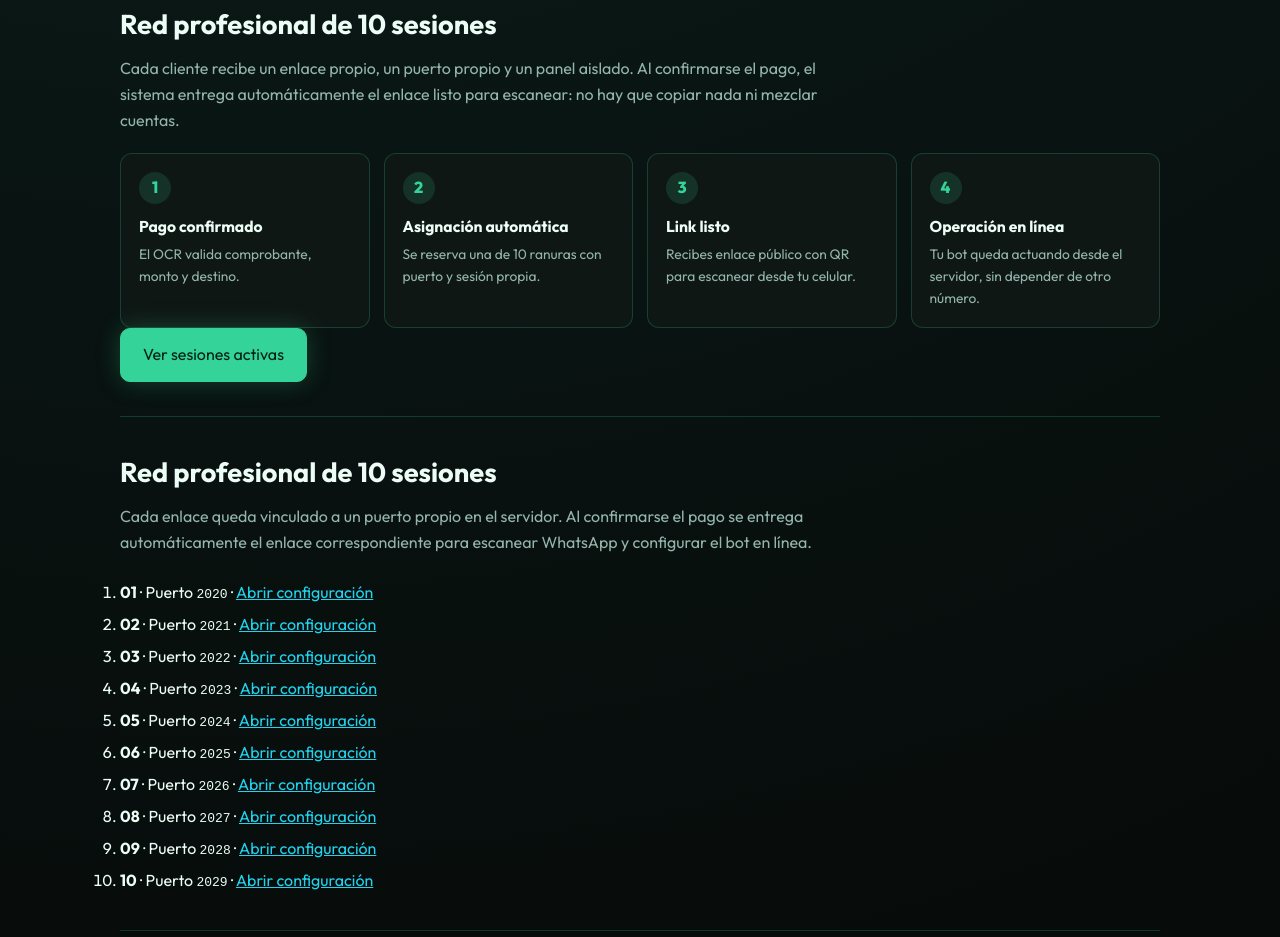
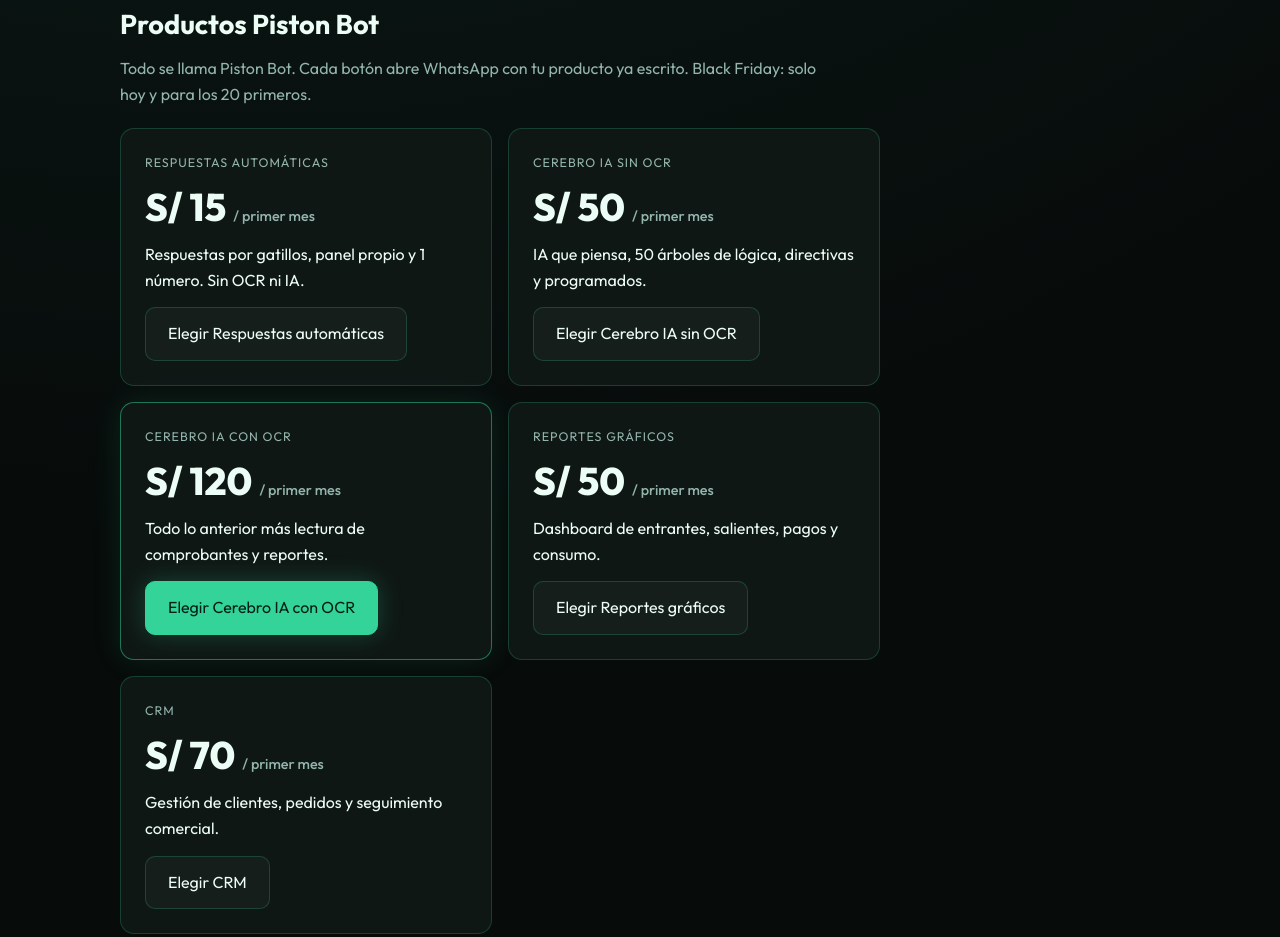
Before and after one commit to pistonquarks-glitch/auto-wasap-autenticacion-y-pagos, a plain HTML site: page piston-bot.html in a window 1280 px wide. Shown: the part 1295-2232 px from the top of the page. Drawn offline with Linux system fonts and the light colour scheme.

Commit message:
ocultar sesiones publicas y德jar landing lista para cliente

```diff
--- a/piston-bot.html
+++ b/piston-bot.html
@@ -97,36 +97,7 @@
       </div>
     </section>
 
-    <section class="section" id="sesiones">
-      <h2>Red profesional de 10 sesiones</h2>
-      <p class="sub">Cada cliente recibe un enlace propio, un puerto propio y un panel aislado. Al confirmarse el pago, el sistema entrega automáticamente el enlace listo para escanear: no hay que copiar nada ni mezclar cuentas.</p>
-      <div class="steps">
-        <div class="step"><div class="n">1</div><h4>Pago confirmado</h4><p>El OCR valida comprobante, monto y destino.</p></div>
-        <div class="step"><div class="n">2</div><h4>Asignación automática</h4><p>Se reserva una de 10 ranuras con puerto y sesión propia.</p></div>
-        <div class="step"><div class="n">3</div><h4>Link listo</h4><p>Recibes enlace público con QR para escanear desde tu celular.</p></div>
-        <div class="step"><div class="n">4</div><h4>Operación en línea</h4><p>Tu bot queda actuando desde el servidor, sin depender de otro número.</p></div>
-      </div>
-      <p><a class="btn btn-primary" href="https://wa.pistonquarks.store/admin/sessions" target="_blank" rel="noopener">Ver sesiones activas</a></p>
-    </section>
-
-    <section class="section" id="red">
-      <h2>Red profesional de 10 sesiones</h2>
-      <p class="sub">Cada enlace queda vinculado a un puerto propio en el servidor. Al confirmarse el pago se entrega automáticamente el enlace correspondiente para escanear WhatsApp y configurar el bot en línea.</p>
-      <ol style="line-height:2">
-<li><b>01</b> · Puerto <code>2020</code> · <a href="https://wa.pistonquarks.store/public/setup/piston-bot-01" target="_blank" rel="noopener">Abrir configuración</a></li>
-<li><b>02</b> · Puerto <code>2021</code> · <a href="https://wa.pistonquarks.store/public/setup/piston-bot-02" target="_blank" rel="noopener">Abrir configuración</a></li>
-<li><b>03</b> · Puerto <code>2022</code> · <a href="https://wa.pistonquarks.store/public/setup/piston-bot-03" target="_blank" rel="noopener">Abrir configuración</a></li>
-<li><b>04</b> · Puerto <code>2023</code> · <a href="https://wa.pistonquarks.store/public/setup/piston-bot-04" target="_blank" rel="noopener">Abrir configuración</a></li>
-<li><b>05</b> · Puerto <code>2024</code> · <a href="https://wa.pistonquarks.store/public/setup/piston-bot-05" target="_blank" rel="noopener">Abrir configuración</a></li>
-<li><b>06</b> · Puerto <code>2025</code> · <a href="https://wa.pistonquarks.store/public/setup/piston-bot-06" target="_blank" rel="noopener">Abrir configuración</a></li>
-<li><b>07</b> · Puerto <code>2026</code> · <a href="https://wa.pistonquarks.store/public/setup/piston-bot-07" target="_blank" rel="noopener">Abrir configuración</a></li>
-<li><b>08</b> · Puerto <code>2027</code> · <a href="https://wa.pistonquarks.store/public/setup/piston-bot-08" target="_blank" rel="noopener">Abrir configuración</a></li>
-<li><b>09</b> · Puerto <code>2028</code> · <a href="https://wa.pistonquarks.store/public/setup/piston-bot-09" target="_blank" rel="noopener">Abrir configuración</a></li>
-<li><b>10</b> · Puerto <code>2029</code> · <a href="https://wa.pistonquarks.store/public/setup/piston-bot-10" target="_blank" rel="noopener">Abrir configuración</a></li>
-      </ol>
-    </section>
-
-    <section class="section" id="planes">
+            <section class="section" id="planes">
       <h2>Productos Piston Bot</h2>
       <p class="sub">Todo se llama Piston Bot. Cada botón abre WhatsApp con tu producto ya escrito. Black Friday: solo hoy y para los 20 primeros.</p>
       <div class="plans">
```
